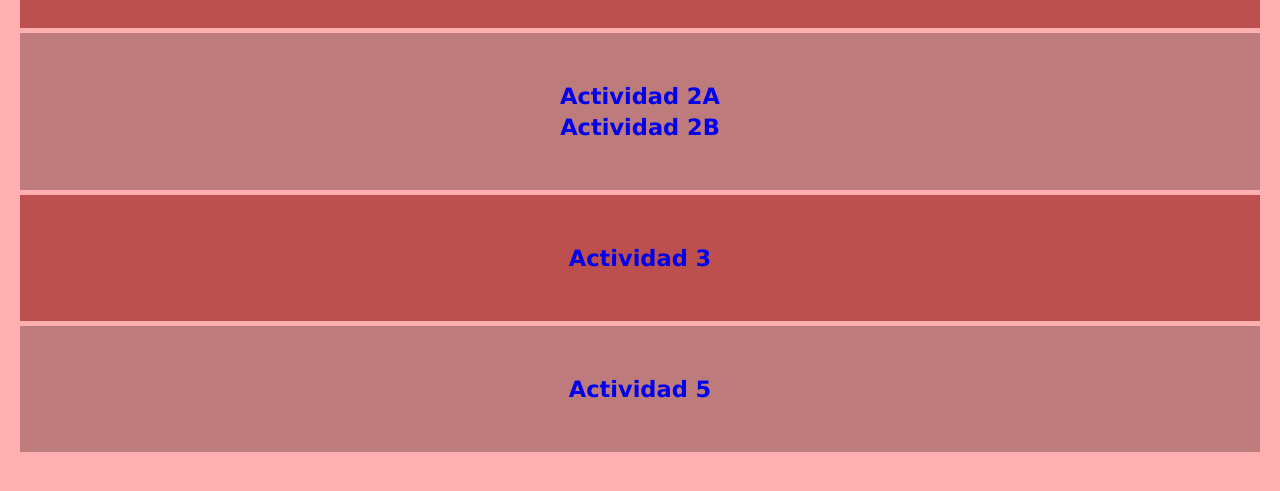
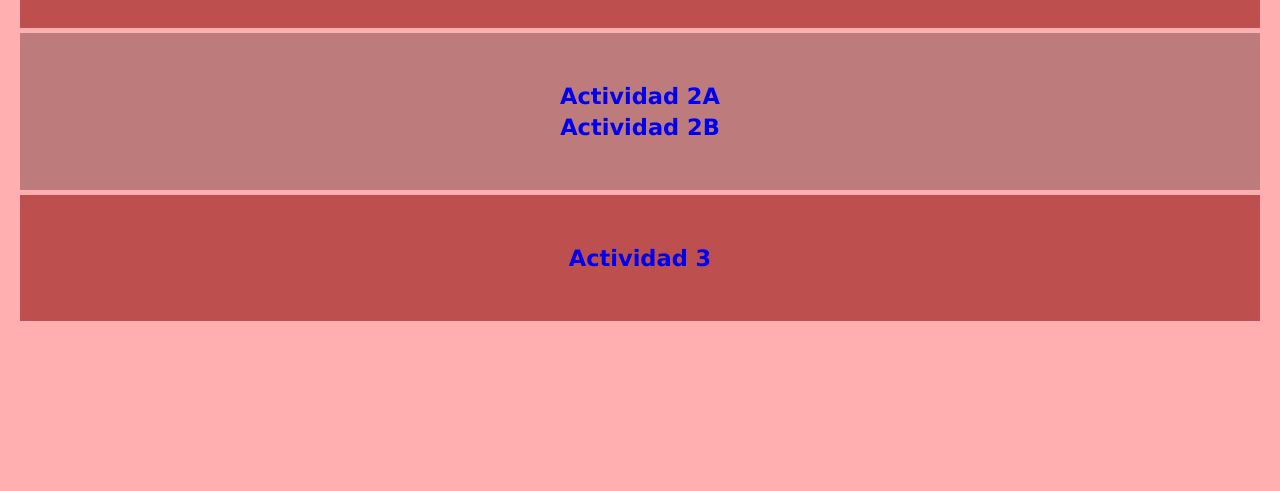
Before and after one commit to VanessaHD2004/portafolio.github.io, a plain HTML site: page index.html in a window 1280 px wide. Shown: the part 263-754 px from the top of the page. Drawn offline with Linux system fonts and the light colour scheme.

Commit message:
Update index.html

```diff
--- a/index.html
+++ b/index.html
@@ -24,9 +24,6 @@
         <aside class="right">
             <h2><a href="https://vanessahd2004.github.io/">Actividad 3</a></h2>
         </aside>
-        <aside class="down">
-            <h2><a href="https://vanessahd2004.github.io/actividad5.Bootstrap.github.io/">Actividad 5</a></h2>
-        </aside>
     </div>
 </body>
 </html>
```
